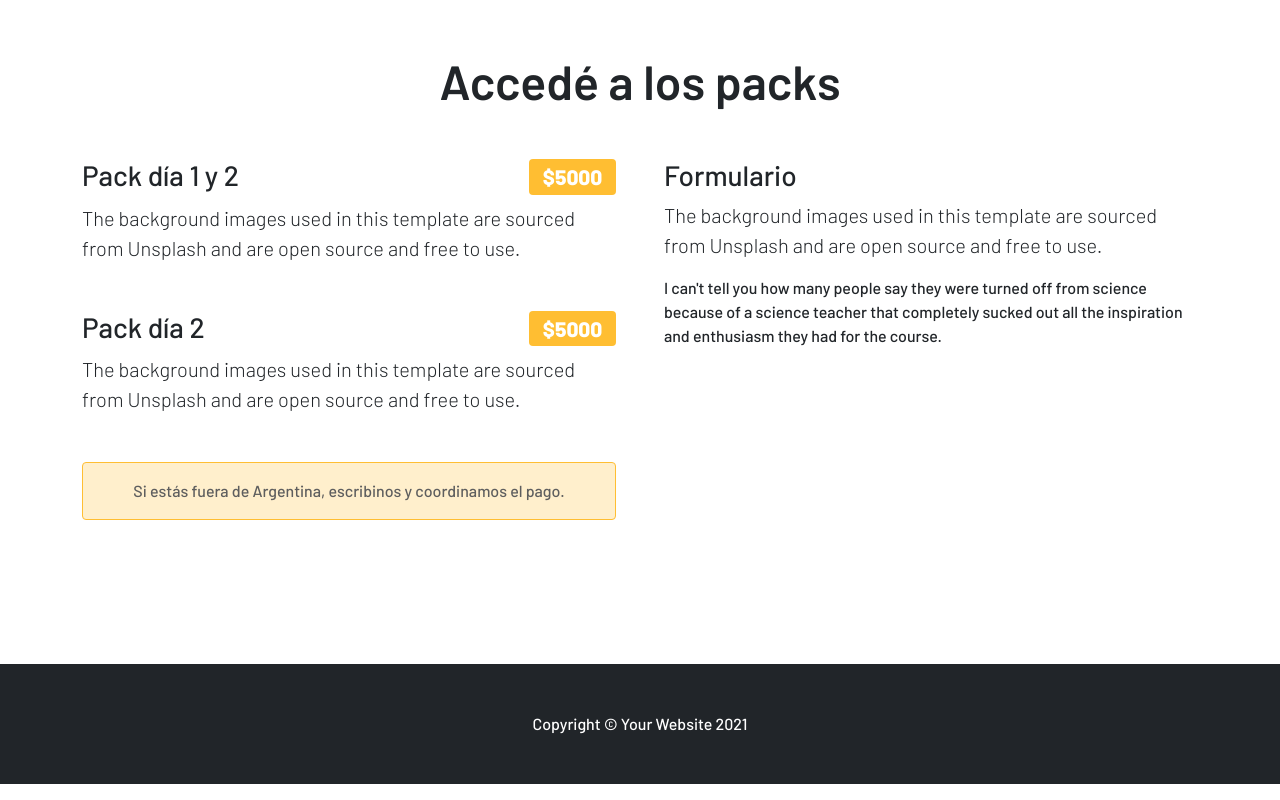
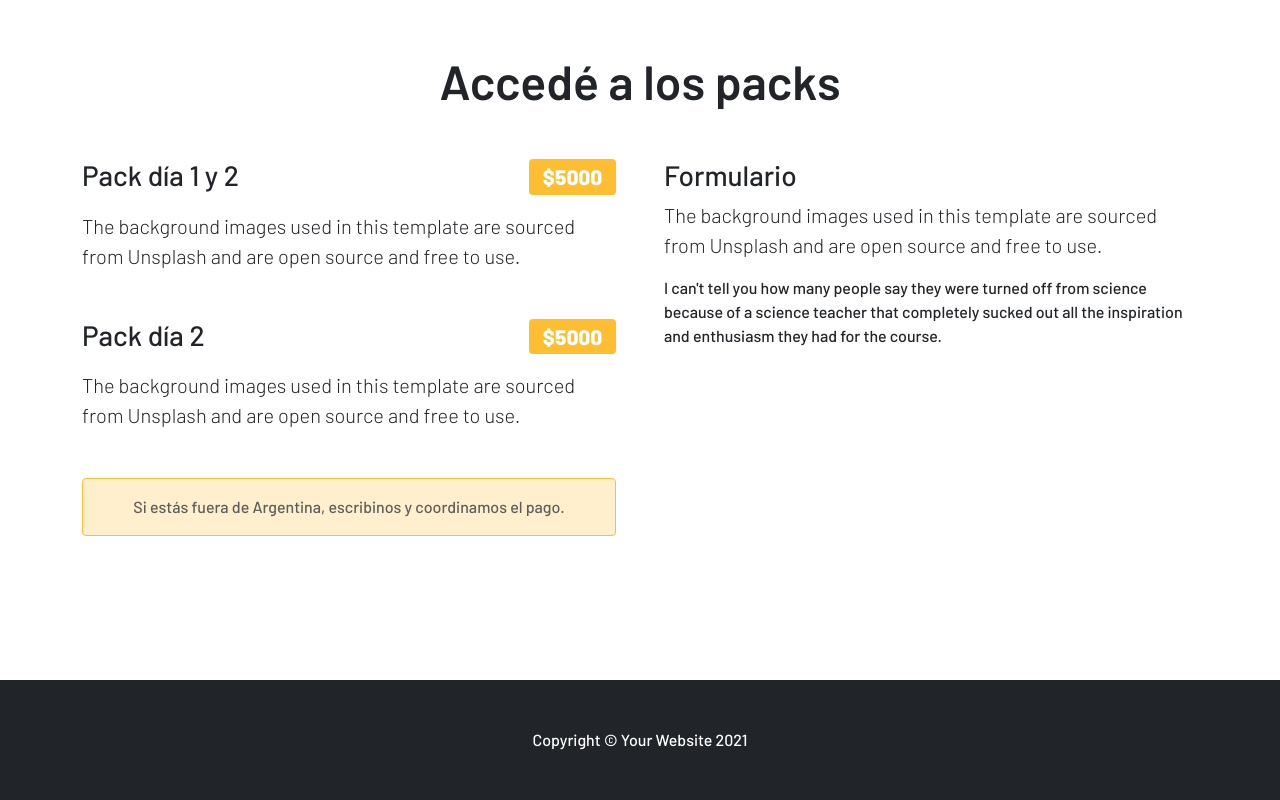
Before and after one commit to joalopez/festibirra2022, a plain HTML site: page index.html in a window 1280 px wide. Shown: the part 2894-3694 px from the top of the page. Drawn offline with nearby package versions, Linux system fonts and the light colour scheme.

Commit message:
mt-3 texto packs

```diff
--- a/index.html
+++ b/index.html
@@ -130,9 +130,9 @@
 
                     <div class="col-12 col-lg-6">
                         <h3 class="d-flex justify-content-center">Pack día 1 y 2 <span class="badge bg-birra ms-auto">$5000</span></h2>
-                        <p class="lead mb-5">The background images used in this template are sourced from Unsplash and are open source and free to use.</p>
+                        <p class="lead mb-5 mt-3">The background images used in this template are sourced from Unsplash and are open source and free to use.</p>
                         <h3 class="d-flex justify-content-center">Pack día 2 <span class="badge bg-birra ms-auto">$5000</span></h2>
-                        <p class="lead mb-5">The background images used in this template are sourced from Unsplash and are open source and free to use.</p>
+                        <p class="lead mb-5 mt-3">The background images used in this template are sourced from Unsplash and are open source and free to use.</p>
                         <div class="alert alert-birra my-5 text-center" role="alert">
                             Si estás fuera de Argentina, escribinos y coordinamos el pago.
                         </div>
```
